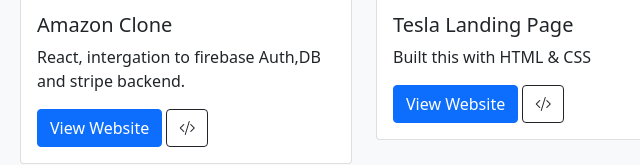
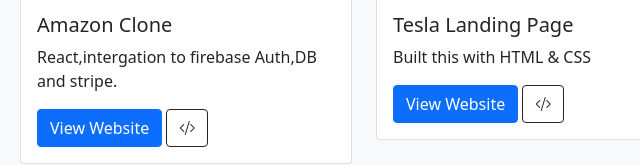
Before and after one commit to tcmbonani/Bootstrap-portfolio, a plain HTML site: page index.html in a window 1280 px wide. Shown: the part 2078-2243 px from the top of the page, 454-1094 px from the left. Drawn offline with nearby package versions, Linux system fonts and the light colour scheme.

Commit message:
text-update

```diff
--- a/index.html
+++ b/index.html
@@ -230,7 +230,7 @@
               />
               <div class="card-body">
                 <h5 class="card-title">Amazon Clone </h5>
-                <p class="card-text">React, intergation to firebase Auth,DB and stripe backend.</p>
+                <p class="card-text">React,intergation to firebase Auth,DB and stripe.</p>
                 <a
                   href="https://clone-fa92e.web.app/login"
                   target="_blank"
```
